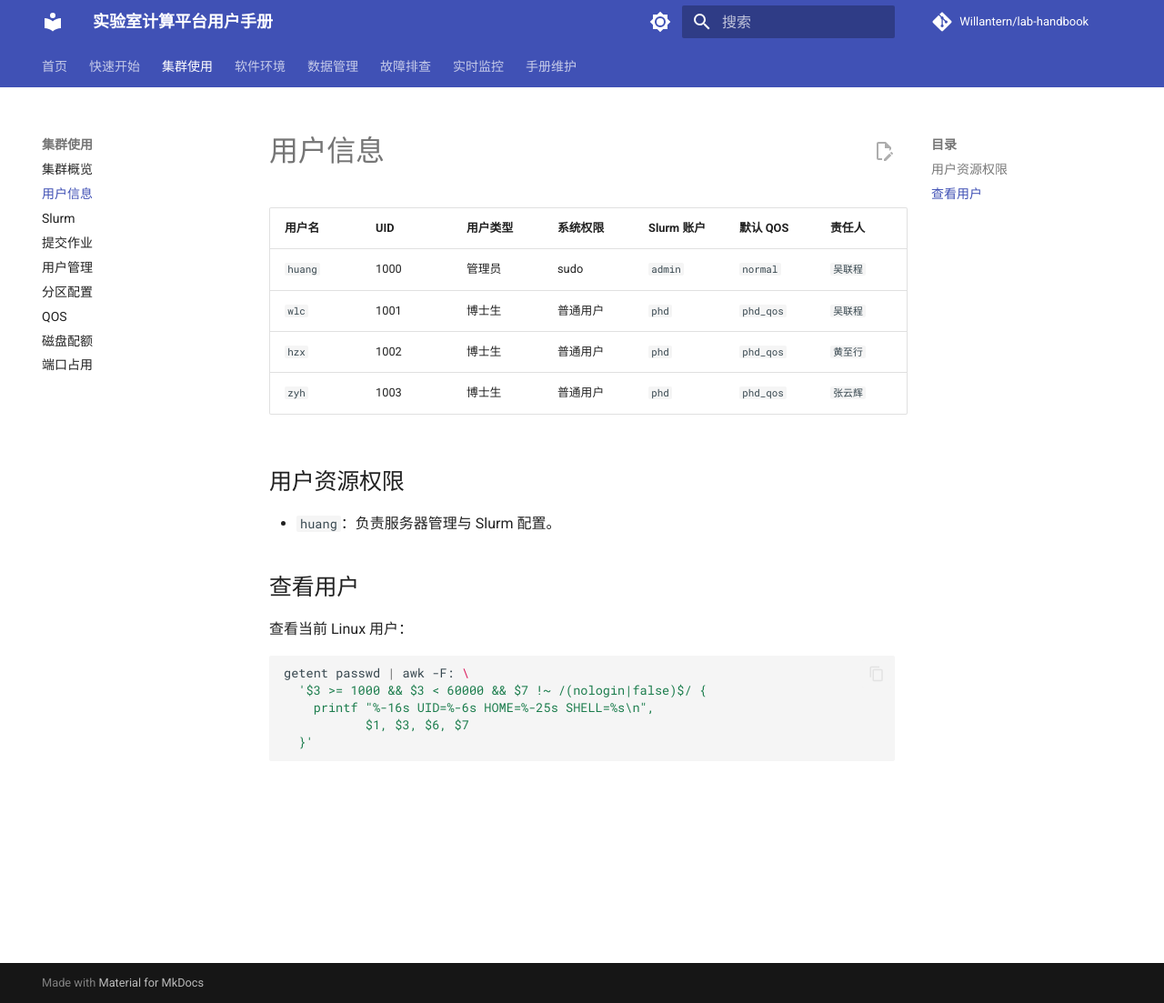
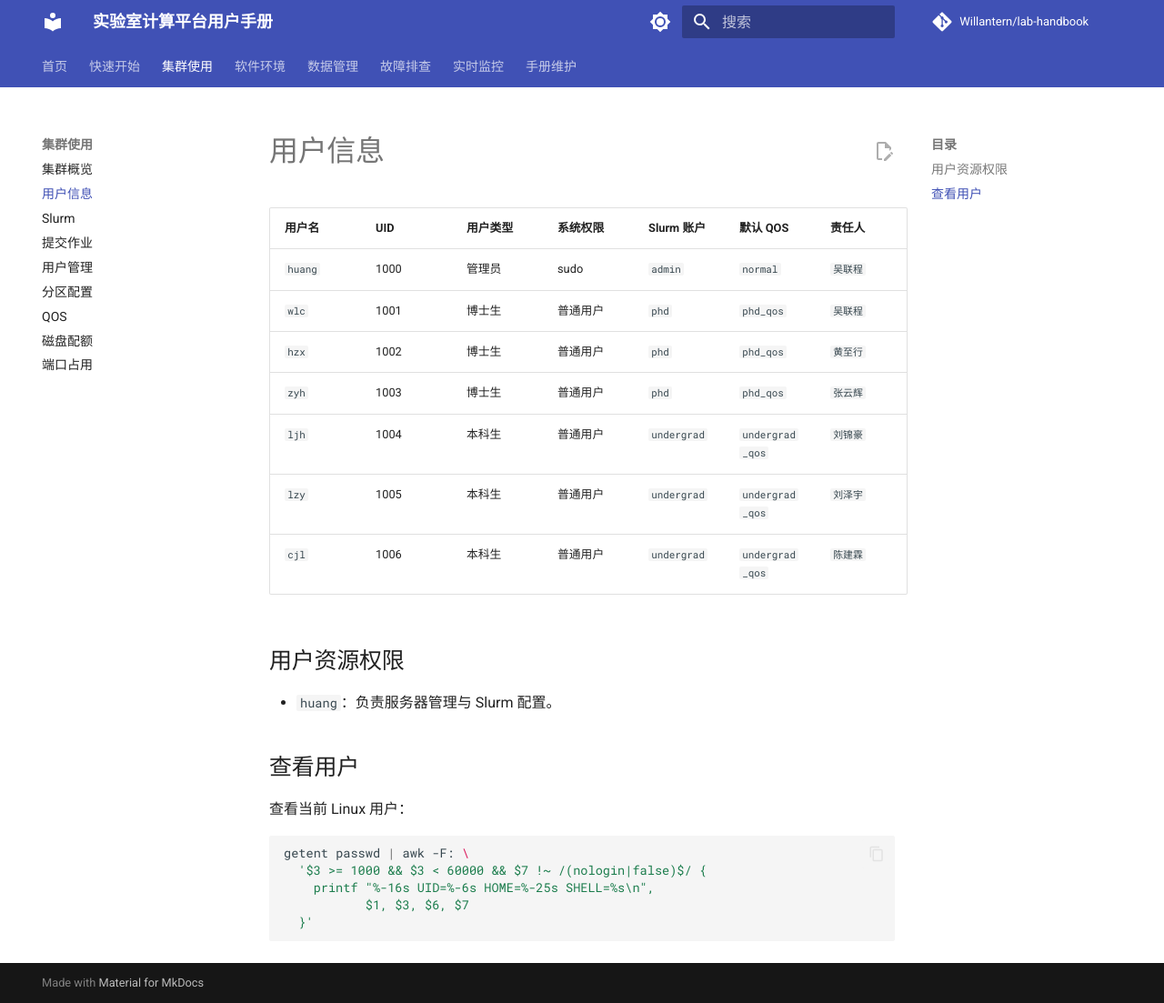
Before and after one commit to Willantern/lab-handbook, an MkDocs documentation site: the page built from docs/cluster/server-userinfo.md, in a window 1280 px wide and 1103 px high. Shown: the whole window at 91% size. Built offline with MkDocs 1.6.1 and Material for MkDocs 9.7.7, drawn with Linux system fonts in a browser that asks for light colours; comment, search, counter and statistics services are not loaded.

Commit message:
add three undergrad

```diff
--- a/docs/cluster/server-userinfo.md
+++ b/docs/cluster/server-userinfo.md
@@ -6,6 +6,9 @@
 | `wlc` | 1001 | 博士生 | 普通用户 | `phd` | `phd_qos` | `吴联程` |
 | `hzx` | 1002 | 博士生 | 普通用户 | `phd` | `phd_qos` | `黄至行` |
 | `zyh` | 1003 | 博士生 | 普通用户 | `phd` | `phd_qos` | `张云辉` |
+| `ljh` | 1004 | 本科生 | 普通用户 | `undergrad` | `undergrad_qos` | `刘锦豪` |
+| `lzy` | 1005 | 本科生 | 普通用户 | `undergrad` | `undergrad_qos` | `刘泽宇` |
+| `cjl` | 1006 | 本科生 | 普通用户 | `undergrad` | `undergrad_qos` | `陈建霖` |
 
 ## 用户资源权限
 
```
